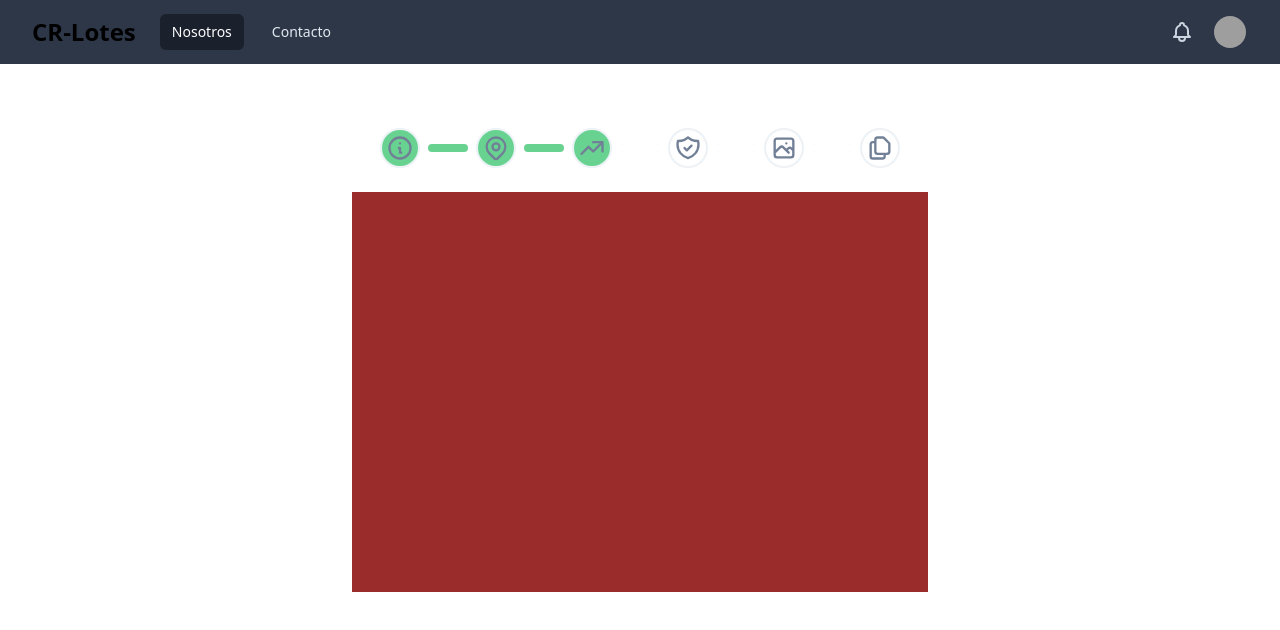
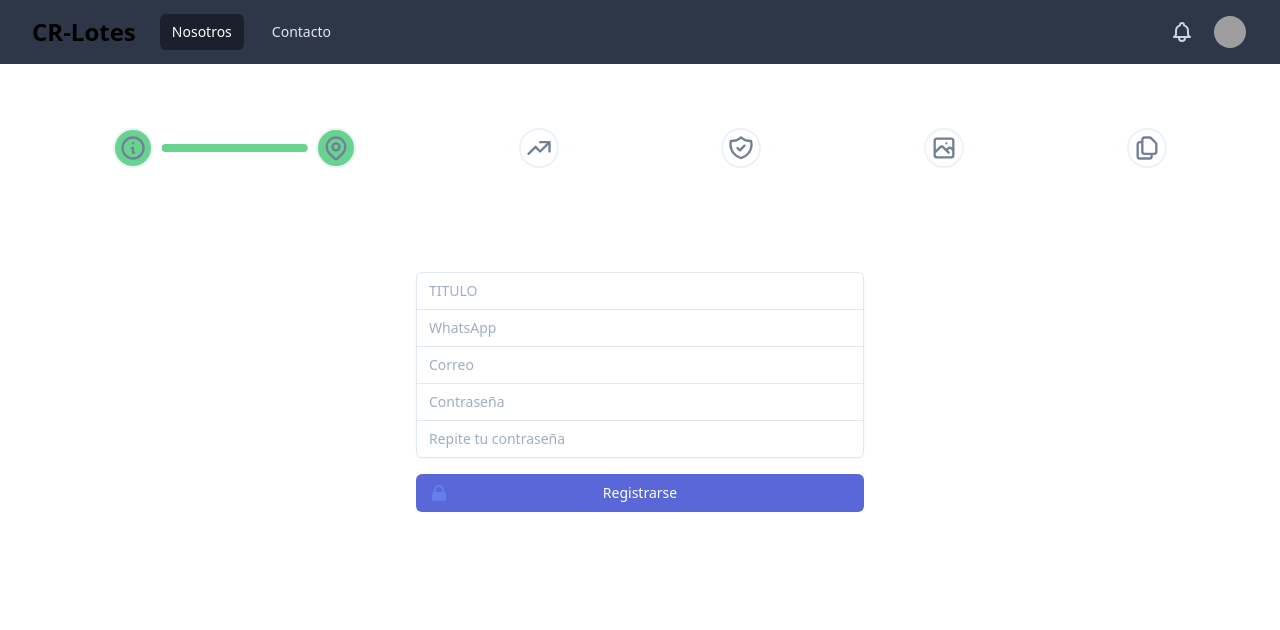
Before and after one commit to Djarrieta/cr-lotes, a Vue app: page /newcard in a window 1280 px wide. Shown: the top 630 px of the page. Built offline with nearby package versions, Linux system fonts and the light colour scheme; no server answers; sample sign-in values are in the browser's storage; grey boxes are pictures that could not be loaded; what @tailwindcss/ui would draw is missing.

Commit message:
empezando step 1

```diff
--- a/src/components/Header.vue
+++ b/src/components/Header.vue
@@ -61,7 +61,7 @@
           <div
             v-if="profileMenuVisible"
             @mouseleave="ShowProfileMenu"
-            class="origin-top-right absolute right-0 mt-2 w-48 rounded-md shadow-lg">
+            class="origin-top-right absolute right-0 mt-1 w-48 rounded-md shadow-lg">
             <div class="py-1 rounded-md bg-white shadow-xs" role="menu" aria-orientation="vertical" aria-labelledby="user-menu">
                 <router-link
                     to="/signin"
--- a/src/components/steps/Step1.vue
+++ b/src/components/steps/Step1.vue
@@ -1,7 +1,48 @@
 <template>
-  <div class="w-full bg-red-800" style="height:400px">
+<div>
+  <div class="flex items-center justify-center bg-gray-50 py-12 px-4 sm:px-6 lg:px-8">
+    <div class="max-w-md w-full">
+      <form class="mt-8" action="#" method="POST">
+        <!-- Inputs -->
+        <div class="rounded-md shadow-sm">
+          <div>
+            <input v-model="titulo" type="text" class="appearance-none rounded-none relative block w-full px-3 py-2 border border-gray-300 placeholder-gray-500 text-gray-900 rounded-t-md focus:outline-none focus:shadow-outline-blue focus:border-blue-300 focus:z-10 sm:text-sm sm:leading-5" placeholder="TITULO">
+          </div>
+          <div class="-mt-px">
+            <input v-model="phoneNumber" aria-label="phoneNumber" name="phoneNumber" type="text" class="appearance-none rounded-none relative block w-full px-3 py-2 border border-gray-300 placeholder-gray-500 text-gray-900  focus:outline-none focus:shadow-outline-blue focus:border-blue-300 focus:z-10 sm:text-sm sm:leading-5" placeholder="WhatsApp">
+          </div>
+          <div class="-mt-px">
+            <input v-model="email" aria-label="Email address" name="email" type="email" class="appearance-none rounded-none relative block w-full px-3 py-2 border border-gray-300 placeholder-gray-500 text-gray-900  focus:outline-none focus:shadow-outline-blue focus:border-blue-300 focus:z-10 sm:text-sm sm:leading-5" placeholder="Correo">
+          </div>
 
+          <div class="-mt-px">
+            <input v-model="password" name="password" type="password" class="appearance-none rounded-none relative block w-full px-3 py-2 border border-gray-300 placeholder-gray-500 text-gray-900  focus:outline-none focus:shadow-outline-blue focus:border-blue-300 focus:z-10 sm:text-sm sm:leading-5" placeholder="Contraseña">
+          </div>
+          <div class="-mt-px">
+            <input v-model="password2" aria-label="Password2" name="password2" type="password" class="appearance-none rounded-none relative block w-full px-3 py-2 border border-gray-300 placeholder-gray-500 text-gray-900 rounded-b-md focus:outline-none focus:shadow-outline-blue focus:border-blue-300 focus:z-10 sm:text-sm sm:leading-5" placeholder="Repite tu contraseña">
+          </div>
+        </div>
+
+        <!-- Problems -->
+        <p v-if="problems" class="bg-red-300 w-full text-red-600 text-xs my-2 p-2 rounded-sm">
+          {{ problems }}
+        </p>
+
+        <!-- SignUp button -->
+        <div class="mt-4">
+          <div @click="signUp" class=" cursor-pointer group relative w-full flex justify-center py-2 px-4 border border-transparent text-sm leading-5 font-medium rounded-md text-white bg-indigo-600 hover:bg-indigo-500 focus:outline-none focus:border-indigo-700 focus:shadow-outline-indigo active:bg-indigo-700 transition duration-150 ease-in-out">
+            <span class="absolute left-0 inset-y-0 flex items-center pl-3">
+              <svg class="h-5 w-5 text-indigo-500 group-hover:text-indigo-400 transition ease-in-out duration-150" fill="currentColor" viewBox="0 0 20 20">
+                <path fill-rule="evenodd" d="M5 9V7a5 5 0 0110 0v2a2 2 0 012 2v5a2 2 0 01-2 2H5a2 2 0 01-2-2v-5a2 2 0 012-2zm8-2v2H7V7a3 3 0 016 0z" clip-rule="evenodd" />
+              </svg>
+            </span>
+            Registrarse
+          </div>
+        </div>
+      </form>
+    </div>
   </div>
+</div>
 </template>
 
 <script>
--- a/src/views/Home.vue
+++ b/src/views/Home.vue
@@ -1,5 +1,5 @@
 <template>
-  <div class="bg-gray-100 flex flex-col justify-between">
+  <div class="bg-gray-500 h-full flex flex-col justify-between">
     <div v-if="!showLoading" class="container m-auto pt-2 grid sm:grid-cols-1 md:grid-cols-2 lg:grid-cols-3">
       <Card
         v-for="(dato,i) in datos"
--- a/src/views/NewCard.vue
+++ b/src/views/NewCard.vue
@@ -1,7 +1,7 @@
 <template>
     <div>
         <div class="flex items-center justify-center py-12 px-4 sm:px-6 lg:px-8">
-            <div class=" max-w-xl w-full">
+            <div class="container">
                 <StepsIndicator :indicator="indicator"/>
                 <Step1/>
             </div>
@@ -17,7 +17,7 @@ export default {
     components:{StepsIndicator,Step1},
     data(){
         return{
-            indicator:3,
+            indicator:2,
             data:{}
         }
     }
```
Also changed, not shown: src/views/SignUp.vue (+0 -28 lines).
